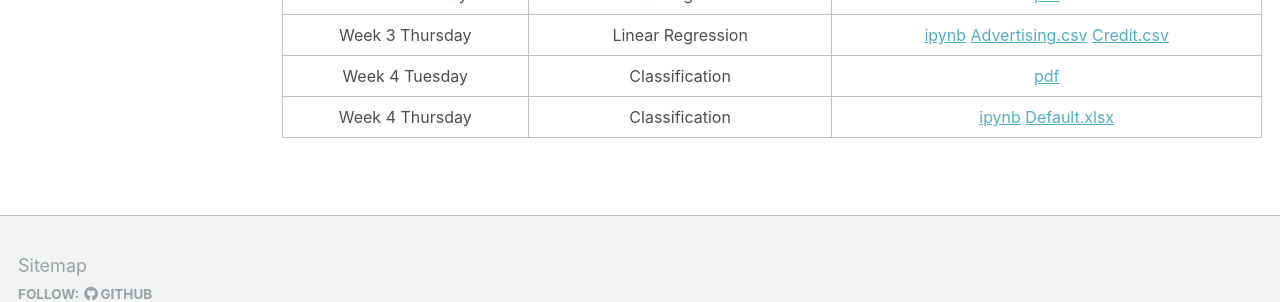
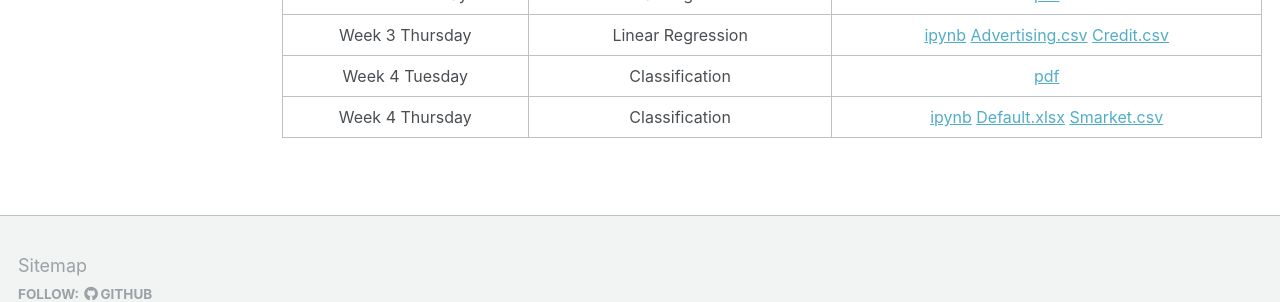
Before and after one commit to tianzheng4/tianzheng4.github.io, a Jekyll site: the page built from _umkc-teaching/2023-fall-teaching-1.md, in a window 1280 px wide and 1360 px high. Shown: the part 1008-1310 px from the top of the window. Built offline with Jekyll 4.4.1, drawn with Linux system fonts in a browser that asks for light colours.

Commit message:
Update 2023-fall-teaching-1.md

```diff
--- a/_umkc-teaching/2023-fall-teaching-1.md
+++ b/_umkc-teaching/2023-fall-teaching-1.md
@@ -47,7 +47,7 @@
 |    Week 3 Tuesday    |    Linear Regression  | [pdf](/umkc-teaching/slides/Lecture4.pdf)|
 |    Week 3 Thursday    |    Linear Regression  | <a href="/umkc-teaching/code/Linear_Regression.ipynb" download>ipynb</a> <a href="/umkc-teaching/code/data/Advertising.csv" download>Advertising.csv</a> <a href="/umkc-teaching/code/data/Credit.csv" download>Credit.csv</a>|
 |    Week 4 Tuesday    |   Classification  | [pdf](/umkc-teaching/slides/Lecture5.pdf)|
-|    Week 4 Thursday    |   Classification  | <a href="/umkc-teaching/code/Classification.ipynb" download>ipynb</a> <a href="/umkc-teaching/code/data/Default.xlsx" download>Default.xlsx</a>|
+|    Week 4 Thursday    |   Classification  | <a href="/umkc-teaching/code/Classification.ipynb" download>ipynb</a> <a href="/umkc-teaching/code/data/Default.xlsx" download>Default.xlsx</a> <a href="/umkc-teaching/code/data/Smarket.csv" download>Smarket.csv</a>|
 
 
 
```
